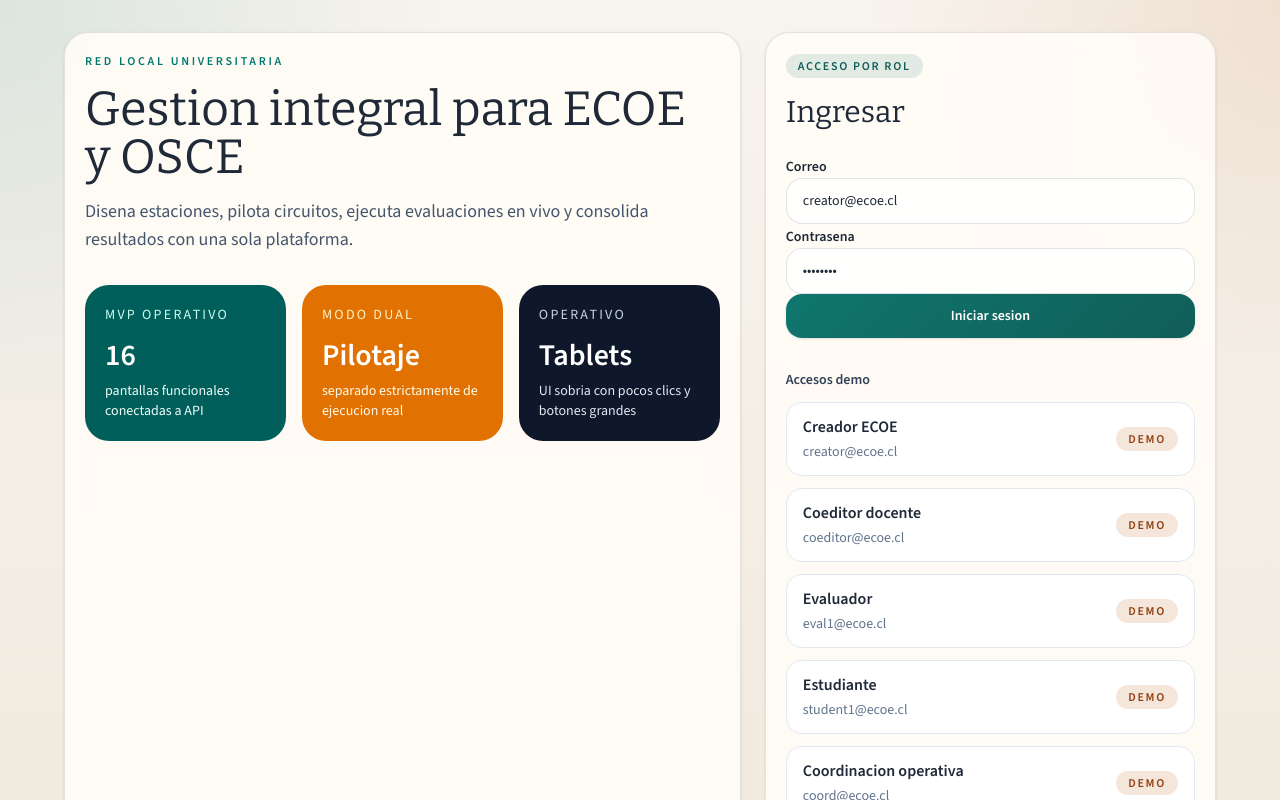
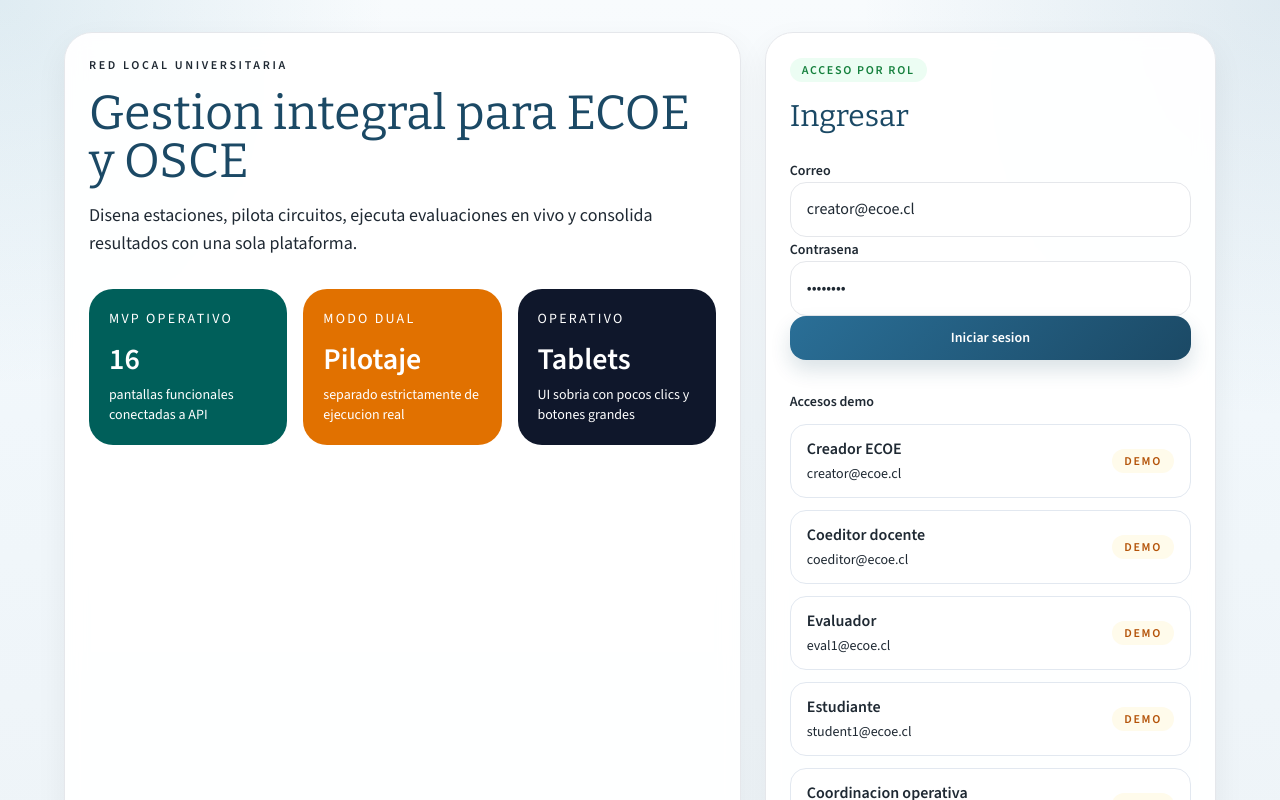
Before and after one commit to learroyo5/Ecoe, a Next.js app in the folder frontend/: page /login in a window 1280 px wide. Shown: the top 800 px of the page. Built offline with nearby package versions, Linux system fonts and the light colour scheme; no server answers.

Commit message:
feat: add global drnotus design system foundation

```diff
--- a/frontend/src/app/(app)/results/page.tsx
+++ b/frontend/src/app/(app)/results/page.tsx
@@ -35,7 +35,7 @@ export default function ResultsPage() {
           </a>
         </div>
       </SectionCard>
-      <SectionCard title="Consolidado por estudiante">
+      <SectionCard title="Consolidado por estudiante" subtitle="Vista tipo ficha de resultados, pensada para lectura academica clara y exportacion segura.">
         {loading ? (
           <p>Calculando resultados...</p>
         ) : error ? (
--- a/frontend/src/app/globals.css
+++ b/frontend/src/app/globals.css
@@ -1,29 +1,121 @@
 @import "tailwindcss";
 
 :root {
-  --background: #f4efe6;
-  --background-soft: #fbf8f2;
-  --foreground: #1f2937;
-  --muted: #6b7280;
-  --card: rgba(255, 252, 246, 0.92);
-  --line: rgba(31, 41, 55, 0.12);
-  --primary: #0f766e;
-  --primary-strong: #115e59;
-  --accent: #b45309;
-  --danger: #b91c1c;
+  color-scheme: light;
+
+  /* Typography */
+  --font-size-xs: 0.75rem;
+  --font-size-sm: 0.875rem;
+  --font-size-base: 1rem;
+  --font-size-lg: 1.125rem;
+  --font-size-xl: 1.25rem;
+  --font-size-2xl: 1.5rem;
+  --font-size-3xl: 1.875rem;
+
+  /* Spacing */
+  --space-1: 0.25rem;
+  --space-2: 0.5rem;
+  --space-3: 0.75rem;
+  --space-4: 1rem;
+  --space-5: 1.25rem;
+  --space-6: 1.5rem;
+  --space-8: 2rem;
+  --space-10: 2.5rem;
+
+  /* Radius */
+  --radius-sm: 0.75rem;
+  --radius-md: 1rem;
+  --radius-lg: 1.5rem;
+  --radius-xl: 2rem;
+
+  /* Shadows */
+  --shadow-soft: 0 10px 32px rgba(27, 73, 101, 0.08);
+  --shadow-card: 0 12px 32px rgba(15, 23, 42, 0.06);
+  --shadow-focus: 0 0 0 4px rgba(42, 111, 151, 0.14);
+
+  /* Global brand systems */
+  --brand-drnotus: #1b4965;
+  --brand-ecoe: #2a6f97;
+  --brand-mna: #2563eb;
+  --brand-tumor: #9d174d;
+  --brand-unemsa: #0f766e;
+  --brand-clinico: #0f4c5c;
+
+  /* ECOE theme */
+  --color-primary: #2a6f97;
+  --color-primary-hover: #468faf;
+  --color-primary-dark: #1b4965;
+
+  --color-bg-main: #f8fafc;
+  --color-bg-soft: #eef6fb;
+  --color-bg-card: #ffffff;
+  --color-bg-panel: rgba(255, 255, 255, 0.94);
+  --color-border: #e5e7eb;
+  --color-border-strong: #cfd8e3;
+
+  --color-text-main: #1f2933;
+  --color-text-secondary: #4b5563;
+  --color-text-muted: #9ca3af;
+  --color-text-inverse: #f8fafc;
+
+  --color-success: #22c55e;
+  --color-success-soft: #ecfdf3;
+  --color-warning: #f59e0b;
+  --color-warning-soft: #fffbeb;
+  --color-error: #ef4444;
+  --color-error-soft: #fef2f2;
+  --color-info: #3b82f6;
+  --color-info-soft: #eff6ff;
+}
+
+[data-system="drnotus"] {
+  --color-primary: var(--brand-drnotus);
+  --color-primary-hover: #2c5b79;
+  --color-primary-dark: #14374c;
+}
+
+[data-system="ecoe"] {
+  --color-primary: var(--brand-ecoe);
+  --color-primary-hover: #468faf;
+  --color-primary-dark: #1b4965;
+}
+
+[data-system="mna"] {
+  --color-primary: var(--brand-mna);
+  --color-primary-hover: #3b82f6;
+  --color-primary-dark: #1d4ed8;
+}
+
+[data-system="tumor"] {
+  --color-primary: var(--brand-tumor);
+  --color-primary-hover: #be185d;
+  --color-primary-dark: #831843;
+}
+
+[data-system="unemsa"] {
+  --color-primary: var(--brand-unemsa);
+  --color-primary-hover: #0d9488;
+  --color-primary-dark: #115e59;
+}
+
+[data-system="clinico"] {
+  --color-primary: var(--brand-clinico);
+  --color-primary-hover: #147a8a;
+  --color-primary-dark: #0b3944;
 }
 
 html {
   background:
-    radial-gradient(circle at top left, rgba(15, 118, 110, 0.12), transparent 28%),
-    radial-gradient(circle at top right, rgba(180, 83, 9, 0.12), transparent 26%),
-    linear-gradient(180deg, #f8f4ee 0%, #efe8dc 100%);
-  color: var(--foreground);
+    radial-gradient(circle at top right, rgba(42, 111, 151, 0.12), transparent 26%),
+    radial-gradient(circle at top left, rgba(70, 143, 175, 0.14), transparent 24%),
+    linear-gradient(180deg, #f8fbfd 0%, #f1f7fb 42%, #edf3f7 100%);
+  color: var(--color-text-main);
 }
 
 body {
   min-height: 100vh;
-  color: var(--foreground);
+  background: transparent;
+  color: var(--color-text-main);
   font-family: var(--font-body), sans-serif;
 }
 
@@ -32,21 +124,44 @@ h2,
 h3,
 h4 {
   font-family: var(--font-display), serif;
+  color: var(--color-primary-dark);
+}
+
+p,
+label,
+li,
+span,
+td,
+th {
+  color: inherit;
+}
+
+a {
+  color: inherit;
 }
 
 input,
 select,
 textarea {
-  @apply w-full rounded-2xl border px-4 py-3 text-sm outline-none transition;
-  border-color: var(--line);
-  background: rgba(255, 255, 255, 0.9);
+  @apply w-full outline-none transition;
+  border: 1px solid var(--color-border);
+  border-radius: var(--radius-md);
+  padding: 0.9rem 1rem;
+  background: rgba(255, 255, 255, 0.98);
+  color: var(--color-text-main);
+  box-shadow: inset 0 1px 0 rgba(255, 255, 255, 0.6);
+}
+
+input::placeholder,
+textarea::placeholder {
+  color: var(--color-text-muted);
 }
 
 input:focus,
 select:focus,
 textarea:focus {
-  border-color: rgba(15, 118, 110, 0.5);
-  box-shadow: 0 0 0 3px rgba(15, 118, 110, 0.15);
+  border-color: rgba(42, 111, 151, 0.45);
+  box-shadow: var(--shadow-focus);
 }
 
 button {
@@ -54,40 +169,141 @@ button {
 }
 
 .panel-card {
-  @apply rounded-3xl border p-5 shadow-sm;
-  border-color: var(--line);
-  background: var(--card);
-  backdrop-filter: blur(16px);
+  @apply rounded-[28px] border p-5 md:p-6;
+  border-color: var(--color-border);
+  background: var(--color-bg-panel);
+  box-shadow: var(--shadow-card);
+  backdrop-filter: blur(10px);
 }
 
-.pill {
+.clinical-panel {
+  @apply rounded-[24px] border p-4 md:p-5;
+  border-color: var(--color-border-strong);
+  background:
+    linear-gradient(180deg, rgba(255, 255, 255, 0.98) 0%, rgba(247, 251, 253, 0.96) 100%);
+  box-shadow: var(--shadow-soft);
+}
+
+.panel-clinical {
+  @apply rounded-[24px] border p-4 md:p-5;
+  border-color: var(--color-border-strong);
+  background:
+    linear-gradient(180deg, rgba(255, 255, 255, 0.98) 0%, rgba(247, 251, 253, 0.96) 100%);
+  box-shadow: var(--shadow-soft);
+}
+
+.card-subtle {
+  @apply rounded-[22px] border p-4;
+  border-color: var(--color-border);
+  background: rgba(255, 255, 255, 0.82);
+}
+
+.pill,
+.status-badge {
   @apply inline-flex items-center rounded-full px-3 py-1 text-xs font-semibold uppercase tracking-[0.14em];
 }
 
-.pill-ok {
-  background: rgba(15, 118, 110, 0.12);
-  color: #115e59;
+.pill-ok,
+.status-badge-success {
+  background: var(--color-success-soft);
+  color: #15803d;
 }
 
-.pill-warn {
-  background: rgba(180, 83, 9, 0.14);
-  color: #92400e;
+.pill-warn,
+.status-badge-warning {
+  background: var(--color-warning-soft);
+  color: #b45309;
 }
 
-.pill-danger {
-  background: rgba(185, 28, 28, 0.12);
-  color: #991b1b;
+.pill-danger,
+.status-badge-error {
+  background: var(--color-error-soft);
+  color: #b91c1c;
+}
+
+.status-badge-info {
+  background: var(--color-info-soft);
+  color: #1d4ed8;
 }
 
 .btn-primary {
   @apply inline-flex items-center justify-center rounded-2xl px-4 py-3 text-sm font-semibold text-white shadow-sm;
-  background: linear-gradient(135deg, var(--primary), var(--primary-strong));
+  background: linear-gradient(135deg, var(--color-primary), var(--color-primary-dark));
+  box-shadow: 0 10px 20px rgba(27, 73, 101, 0.16);
+}
+
+.btn-primary:hover {
+  background: linear-gradient(135deg, var(--color-primary-hover), var(--color-primary));
+}
+
+.btn-primary:focus-visible {
+  box-shadow: var(--shadow-focus);
 }
 
 .btn-secondary {
   @apply inline-flex items-center justify-center rounded-2xl border px-4 py-3 text-sm font-semibold;
-  border-color: var(--line);
-  background: rgba(255, 255, 255, 0.7);
+  border-color: var(--color-border-strong);
+  background: rgba(255, 255, 255, 0.88);
+  color: var(--color-primary-dark);
+}
+
+.btn-secondary:hover {
+  background: rgba(239, 246, 251, 1);
+  border-color: rgba(42, 111, 151, 0.28);
+}
+
+.btn-ghost {
+  @apply inline-flex items-center justify-center rounded-2xl px-4 py-3 text-sm font-semibold;
+  background: transparent;
+  color: var(--color-primary);
+}
+
+.btn-ghost:hover {
+  background: rgba(42, 111, 151, 0.08);
+}
+
+.evaluation-table {
+  @apply overflow-hidden rounded-[24px] border;
+  border-color: var(--color-border);
+  background: rgba(255, 255, 255, 0.96);
+  box-shadow: var(--shadow-card);
+}
+
+.evaluation-table table {
+  @apply min-w-full text-left text-sm;
+}
+
+.evaluation-table thead {
+  background: linear-gradient(135deg, var(--color-primary-dark), var(--color-primary));
+  color: var(--color-text-inverse);
+}
+
+.evaluation-table th {
+  @apply px-4 py-3 font-semibold;
+}
+
+.evaluation-table tbody tr {
+  border-bottom: 1px solid rgba(203, 213, 225, 0.55);
+}
+
+.evaluation-table tbody tr:hover {
+  background: rgba(239, 246, 251, 0.7);
+}
+
+.evaluation-table td {
+  @apply px-4 py-3 align-top;
+}
+
+.feedback-success {
+  color: #15803d;
+}
+
+.feedback-warning {
+  color: #b45309;
+}
+
+.feedback-error {
+  color: #b91c1c;
 }
 
 .grid-auto {
@@ -95,3 +311,9 @@ button {
   gap: 1rem;
   grid-template-columns: repeat(auto-fit, minmax(220px, 1fr));
 }
+
+.helper-copy {
+  font-size: var(--font-size-xs);
+  line-height: 1.6;
+  color: var(--color-text-secondary);
+}
--- a/frontend/src/app/layout.tsx
+++ b/frontend/src/app/layout.tsx
@@ -25,7 +25,7 @@ export default function RootLayout({
   children: React.ReactNode;
 }>) {
   return (
-    <html lang="es" className={`${display.variable} ${body.variable}`}>
+    <html lang="es" className={`${display.variable} ${body.variable}`} data-system="ecoe">
       <body>
         <AuthProvider>{children}</AuthProvider>
       </body>
--- a/frontend/src/components/forms.tsx
+++ b/frontend/src/components/forms.tsx
@@ -42,7 +42,7 @@ export function QuickForm({
       }}
     >
       {fields.map((field) => (
-        <label key={field.name} className="space-y-2">
+        <label key={field.name} className="space-y-2 rounded-[22px] border border-slate-200 bg-white/80 p-4">
           <span className="text-sm font-semibold text-slate-700">{field.label}</span>
           {field.description ? <p className="text-xs leading-5 text-slate-500">{field.description}</p> : null}
           {field.multiline ? (
@@ -88,8 +88,8 @@ export function FileImport({
   const [message, setMessage] = useState<string | null>(null);
 
   return (
-    <div className="rounded-2xl border border-dashed border-slate-300 p-4">
-      <p className="text-sm font-semibold">{label}</p>
+    <div className="clinical-panel border-dashed">
+      <p className="text-sm font-semibold text-slate-900">{label}</p>
       {helper ? <div className="mt-2 text-xs leading-5 text-slate-600">{helper}</div> : null}
       <input
         type="file"
--- a/frontend/src/components/section-card.tsx
+++ b/frontend/src/components/section-card.tsx
@@ -11,8 +11,8 @@ export function SectionCard({
     <section className="panel-card space-y-4">
       {title || subtitle ? (
         <div>
-          {title ? <h3 className="text-2xl">{title}</h3> : null}
-          {subtitle ? <p className="mt-1 text-sm text-slate-600">{subtitle}</p> : null}
+          {title ? <h3 className="text-2xl md:text-3xl">{title}</h3> : null}
+          {subtitle ? <p className="mt-2 max-w-3xl text-sm leading-6 text-slate-600">{subtitle}</p> : null}
         </div>
       ) : null}
       {children}
--- a/frontend/src/components/stat-card.tsx
+++ b/frontend/src/components/stat-card.tsx
@@ -8,10 +8,10 @@ export function StatCard({
   hint: string;
 }) {
   return (
-    <div className="panel-card">
-      <p className="text-sm text-slate-500">{label}</p>
+    <div className="clinical-panel">
+      <p className="text-xs font-semibold uppercase tracking-[0.16em] text-slate-500">{label}</p>
       <p className="mt-3 text-4xl font-semibold text-slate-900">{value}</p>
-      <p className="mt-2 text-sm text-slate-600">{hint}</p>
+      <p className="mt-2 text-sm leading-6 text-slate-600">{hint}</p>
     </div>
   );
 }
```
Also changed, not shown: frontend/src/app/(app)/dashboard/page.tsx (+4 -4 lines), frontend/src/components/app-shell.tsx (+6 -6 lines), frontend/src/components/data-table.tsx (+6 -6 lines), frontend/src/components/sidebar.tsx (+8 -5 lines), 1 other file (tests, documents, lock files or other folders).
